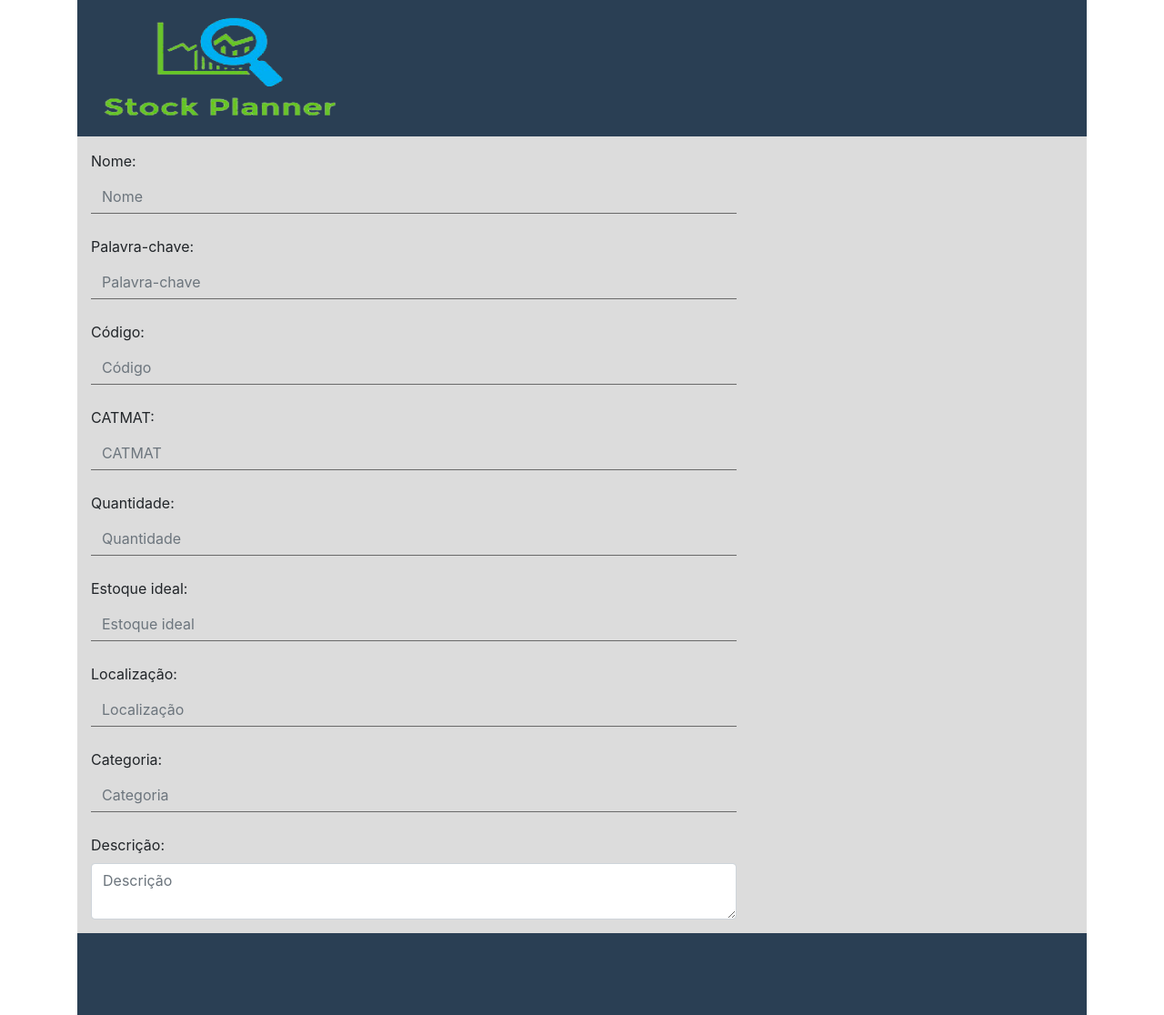
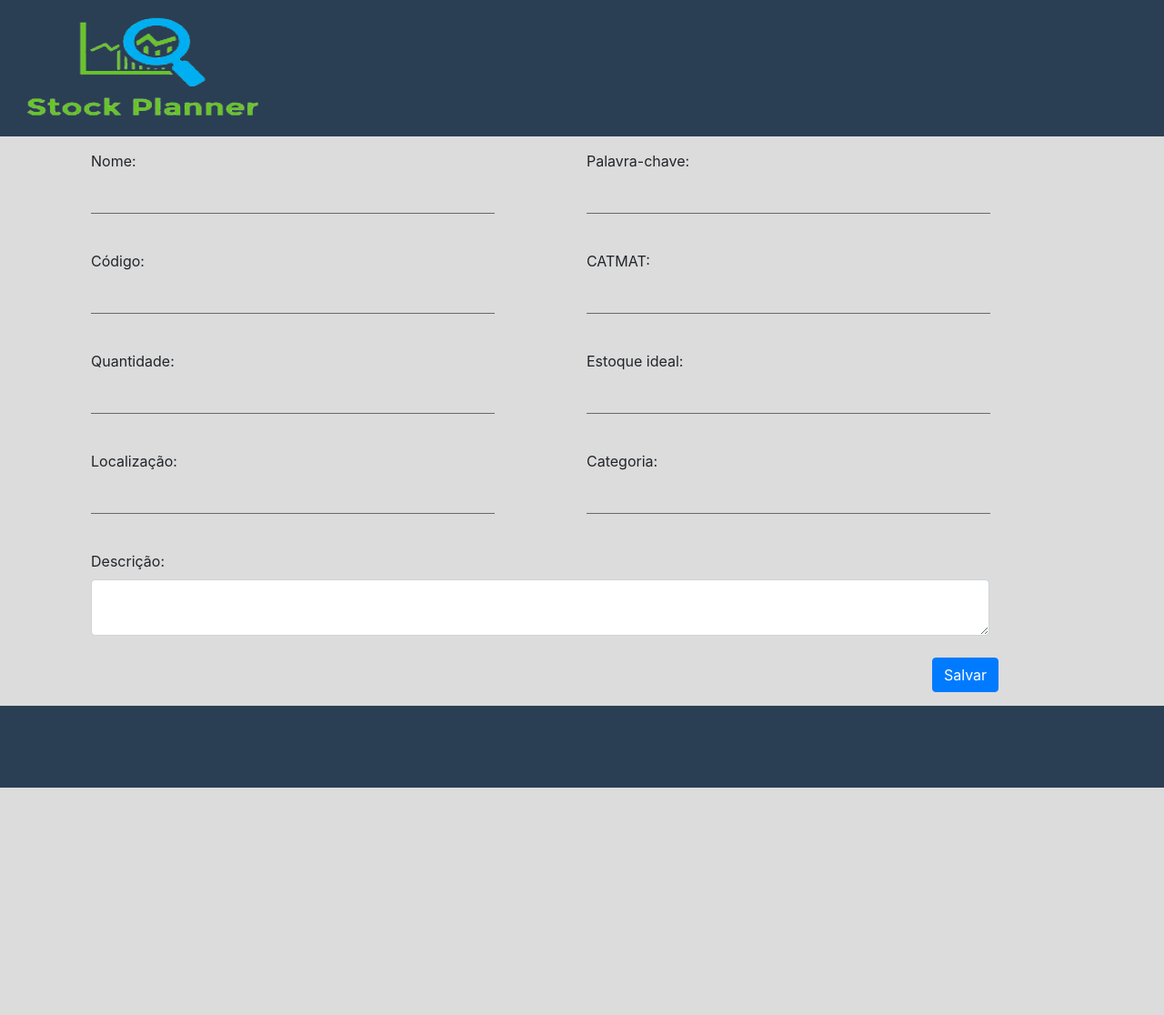
Before and after one commit to rodrigoAMF/stock-planner, a PHP site: page /cadastro-produto.php in a window 1280 px wide. Shown: the whole page at 91% size. After the commit the page ends 866 px from the top, so only its background shows below. Run offline with PHP 8.4, Linux system fonts and the light colour scheme.

Commit message:
Fix cadastro-produtos.css, cadastro-produtos.scss, base.scss, header.php, footer.php

```diff
--- a/cadastro-produto.php
+++ b/cadastro-produto.php
@@ -3,21 +3,101 @@
 
     incluiCabecalho("Stock Planner - Cadastro de produtos", "cadastro-produto");
 ?>
+
 <div class="container">
     <!-- Criar as linhas e colunas de acordo com necessidade -->
-    <div id="cabecalho">
-    	<div id="logo">
-    		<img src="img/logo1.png" width="300px" height="130px">
-    	</div>
-    </div>
+
     <div id="principal">
 
+    	<div class="form-row">
+    		<div class="form-group col-md-5">
+      			<label for="formGroupExampleInput">Nome:</label>
+	    		<input type="text" class="form-control" id="formGroupExampleInput" placeholder="">
+    		</div>
+
+    		<div class="form-group col-md-1">
+
+    		</div>
+
+    		<div class="form-group col-md-5">
+      			<label for="formGroupExampleInput">Palavra-chave:</label>
+	    		<input type="text" class="form-control" id="formGroupExampleInput" placeholder="">
+    		</div>
+  		</div>
+
+
     	<div class="row">
-	    	<div class="col-xl-8">
-	    		<label for="formGroupExampleInput">Nome:</label>
-	    		<input type="text" class="form-control" id="formGroupExampleInput" placeholder="Nome">
+    		<br>
+    	</div>
+
+    	<div class="form-row">
+    		<div class="form-group col-md-5">
+      			<label for="formGroupExampleInput">Código:</label>
+	    		<input type="text" class="form-control" id="formGroupExampleInput" placeholder="">
+    		</div>
+
+    		<div class="form-group col-md-1">
+
+    		</div>
+
+    		<div class="form-group col-md-5">
+      			<label for="formGroupExampleInput">CATMAT:</label>
+	    		<input type="text" class="form-control" id="formGroupExampleInput" placeholder="">
+    		</div>
+  		</div>
+
+
+    	<div class="row">
+    		<br>
+    	</div>
+
+    	<div class="form-row">
+    		<div class="form-group col-md-5">
+      			<label for="formGroupExampleInput">Quantidade:</label>
+	    		<input type="text" class="form-control" id="formGroupExampleInput" placeholder="">
+    		</div>
+
+    		<div class="form-group col-md-1">
+
+    		</div>
+
+    		<div class="form-group col-md-5">
+      			<label for="formGroupExampleInput">Estoque ideal:</label>
+	    		<input type="text" class="form-control" id="formGroupExampleInput" placeholder="">
+    		</div>
+  		</div>
+
+
+    	<div class="row">
+    		<br>
+    	</div>
+
+    	<div class="form-row">
+    		<div class="form-group col-md-5">
+      			<label for="formGroupExampleInput">Localização:</label>
+	    		<input type="text" class="form-control" id="formGroupExampleInput" placeholder="">
+    		</div>
+
+    		<div class="form-group col-md-1">
+
+    		</div>
+
+    		<div class="form-group col-md-5">
+      			<label for="formGroupExampleInput">Categoria:</label>
+	    		<input type="text" class="form-control" id="formGroupExampleInput" placeholder="">
+    		</div>
+  		</div>
+
+    	<div class="row">
+    		<br>
+    	</div>
+
+    	<div class="row">
+	    	<div class="col-xl-11">
+	    		<label for="validationTextarea">Descrição:</label>
+    			<textarea class="form-control" id="validationTextarea" placeholder="" required></textarea>
 	    	</div>
-	    	<div class="col-xl-4">
+	    	<div class="col-xl-1">
 
 	    	</div>
     	</div>
@@ -27,119 +107,18 @@
     	</div>
 
     	<div class="row">
-	    	<div class="col-xl-8">
-	    		<label for="formGroupExampleInput">Palavra-chave:</label>
-	    		<input type="text" class="form-control" id="formGroupExampleInput" placeholder="Palavra-chave">
+    		<div class="col-xl-10">
+
 	    	</div>
-	    	<div class="col-xl-4">
+	    	<div class="col-xl-1">
+	    		<button class="btn btn-primary" type="submit">Salvar</button>
+	    	</div>
+	    	<div class="col-xl-1">
 
 	    	</div>
     	</div>
 
-    	<div class="row">
-    		<br>
-    	</div>
-
-    	<div class="row">
-	    	<div class="col-xl-8">
-	    		<label for="formGroupExampleInput">Código:</label>
-	    		<input type="text" class="form-control" id="formGroupExampleInput" placeholder="Código">
-	    	</div>
-	    	<div class="col-xl-4">
-
-	    	</div>
-    	</div>
-
-    	<div class="row">
-    		<br>
-    	</div>
-
-    	<div class="row">
-	    	<div class="col-xl-8">
-	    		<label for="formGroupExampleInput">CATMAT:</label>
-	    		<input type="text" class="form-control" id="formGroupExampleInput" placeholder="CATMAT">
-	    	</div>
-	    	<div class="col-xl-4">
-
-	    	</div>
-    	</div>
-
-    	<div class="row">
-    		<br>
-    	</div>
-
-    	<div class="row">
-	    	<div class="col-xl-8">
-	    		<label for="formGroupExampleInput">Quantidade:</label>
-	    		<input type="text" class="form-control" id="formGroupExampleInput" placeholder="Quantidade">
-	    	</div>
-	    	<div class="col-xl-4">
-
-	    	</div>
-    	</div>
-
-    	<div class="row">
-    		<br>
-    	</div>
-
-    	<div class="row">
-	    	<div class="col-xl-8">
-	    		<label for="formGroupExampleInput">Estoque ideal:</label>
-	    		<input type="text" class="form-control" id="formGroupExampleInput" placeholder="Estoque ideal">
-	    	</div>
-	    	<div class="col-xl-4">
-
-	    	</div>
-    	</div>
-
-    	<div class="row">
-    		<br>
-    	</div>
-
-    	<div class="row">
-	    	<div class="col-xl-8">
-	    		<label for="formGroupExampleInput">Localização:</label>
-	    		<input type="text" class="form-control" id="formGroupExampleInput" placeholder="Localização">
-	    	</div>
-	    	<div class="col-xl-4">
-
-	    	</div>
-    	</div>
-
-    	<div class="row">
-    		<br>
-    	</div>
-
-    	<div class="row">
-	    	<div class="col-xl-8">
-	    		<label for="formGroupExampleInput">Categoria:</label>
-	    		<input type="text" class="form-control" id="formGroupExampleInput" placeholder="Categoria">
-	    	</div>
-	    	<div class="col-xl-4">
-
-	    	</div>
-    	</div>
-
-    	<div class="row">
-    		<br>
-    	</div>
-
-    	<div class="row">
-	    	<div class="col-xl-8">
-	    		<label for="validationTextarea">Descrição:</label>
-    			<textarea class="form-control" id="validationTextarea" placeholder="Descrição" required></textarea>
-
-	    	</div>
-	    	<div class="col-xl-4">
-
-	    	</div>
-    	</div>
-    </div>
-
-    <div id="rodape">
-    	<br>
-    </div>
-
+	</div>
 </div>
 
 <?php
--- a/css/base.css
+++ b/css/base.css
@@ -1,2 +1,2 @@
-*{text-family:"Roboto condensed","Roboto"}textarea,input[type=text]{background:#dcdcdc;border:none;border-bottom:1px solid #696969;outline:none;border-radius:0%}input[type=text]:focus,textarea:focus{box-shadow:none !important;border-bottom:1px solid #b6b6b6}
+*{text-family:"Roboto condensed","Roboto"}textarea,input[type=text]{background:#dcdcdc;border:none;border-bottom:1px solid #696969;outline:none;border-radius:0%}input[type=text]:focus,textarea:focus{outline:none;box-shadow:none !important;border-bottom:1px solid #b6b6b6}
 /*# sourceMappingURL=base.css.map */
--- a/css/cadastro-produto.css
+++ b/css/cadastro-produto.css
@@ -1,2 +1,2 @@
-body{background:white}#cabecalho{background:#2a3f54;height:150px;text-align:left center}#rodape{background:#2a3f54;height:90px}#logo{padding:10px}#principal{background:#dcdcdc;margin:0 0;padding:15px}
+body{background:#dcdcdc}#cabecalho{background:#2a3f54;height:150px;text-align:left center}#rodape{background:#2a3f54;height:90px}#logo{padding:10px}#principal{background:#dcdcdc;margin:0 auto;padding:15px}
 /*# sourceMappingURL=cadastro-produto.css.map */
--- a/inc/footer.php
+++ b/inc/footer.php
@@ -7,5 +7,9 @@
 
     <!-- Bootstrap -->
     <script src="js/bootstrap.min.js"></script>
+
+    <div id="rodape">
+    	<br>
+	</div>
 </body>
 </html>
--- a/inc/header.php
+++ b/inc/header.php
@@ -19,3 +19,9 @@
 </head>
 
 <body>
+
+    <div id="cabecalho">
+        <div id="logo">
+            <img src="img/logo1.png" width="300px" height="130px">
+        </div>
+    </div>
--- a/scss/base.scss
+++ b/scss/base.scss
@@ -11,6 +11,7 @@ textarea, input[type=text] {
 }
 
 input[type=text]:focus, textarea:focus {
-  box-shadow: none !important;
-  border-bottom: 1px solid lighten(#696969, 30%);
+	outline: none;
+  	box-shadow: none !important;
+  	border-bottom: 1px solid lighten(#696969, 30%);
 }
--- a/scss/cadastro-produto.scss
+++ b/scss/cadastro-produto.scss
@@ -1,5 +1,5 @@
 body {
-	background: white;
+	background: #dcdcdc;
 }
 
 #cabecalho {
@@ -19,6 +19,6 @@ body {
 
 #principal {
 	background: #dcdcdc;
-	margin: 0 0;
+	margin: 0 auto;
 	padding: 15px;
 }
```
